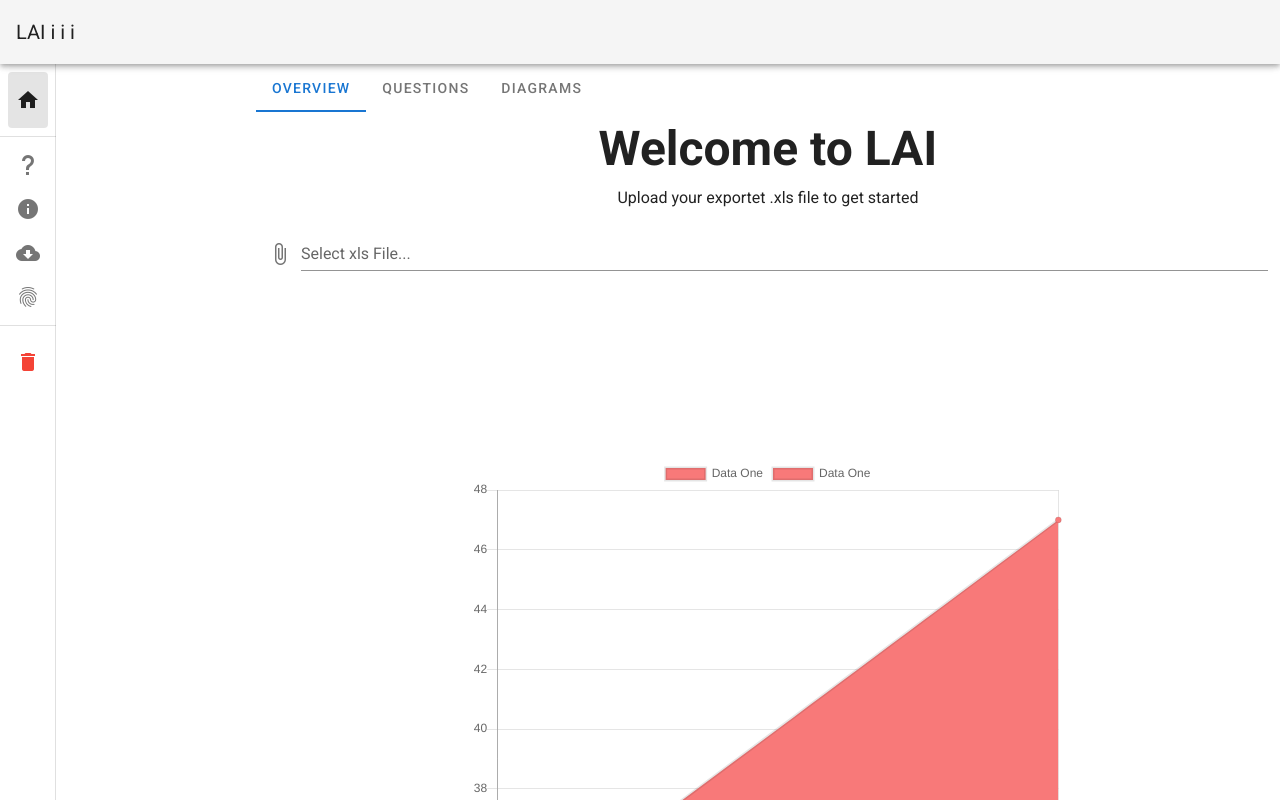
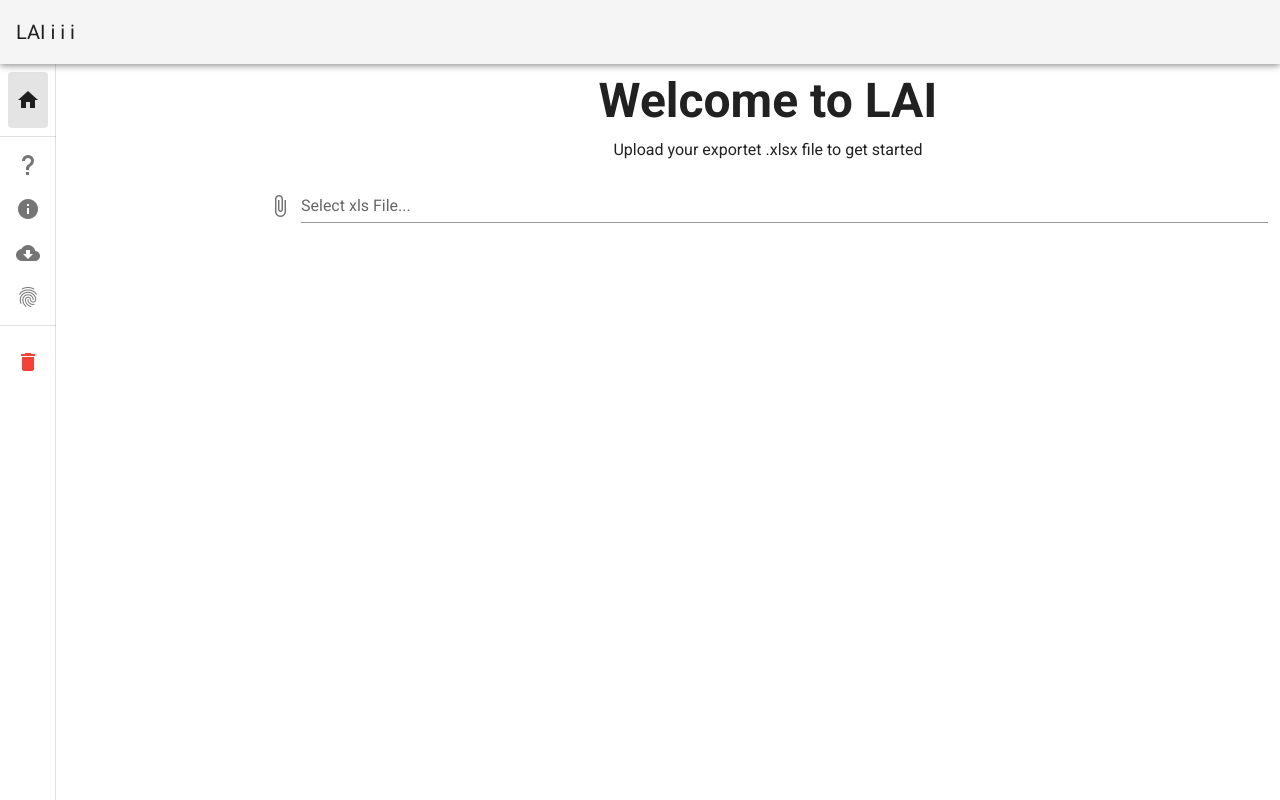
Before and after one commit to julianfbeck/LAI, a Vue app in the folder pwa/: page /#/ in a window 1280 px wide. Shown: the top 800 px of the page. Built offline with nearby package versions, Linux system fonts and the light colour scheme.

Commit message:
added tabs

```diff
--- /dev/null
+++ b/pwa/src/components/Charts.vue
@@ -0,0 +1,17 @@
+<template>
+    <v-layout text-center wrap>
+    <bar-diagram></bar-diagram>
+    </v-layout>
+</template>
+
+<script>
+// @ is an alias to /src
+import BarDiagram from "@/components/BarDiagram";
+
+export default {
+  name: "charts",
+  components: {
+    BarDiagram
+  }
+};
+</script>
--- a/pwa/src/components/StartPage.vue
+++ b/pwa/src/components/Overview.vue
@@ -2,16 +2,6 @@
   <v-container>
     <v-layout text-center wrap>
       <v-flex mb-4>
-        <div v-if="json.length == 0">
-          <h1 class="display-2 font-weight-bold mb-3">Welcome to LAI</h1>
-          <p class="subheading font-weight-regular">Upload your exportet .xls file to get started</p>
-          <v-file-input
-            v-model="file"
-            label="Select xls File..."
-            accept=".xlsx"
-            @change="onFileChange"
-          ></v-file-input>
-        </div>
         <div v-if="overview != null">
           <p class="display-3">Overview</p>
           <v-card class="mb-1 mx-auto">
@@ -41,51 +31,22 @@
         </div>
       </v-flex>
     </v-layout>
-    <bar-diagram></bar-diagram>
   </v-container>
 </template>
 
 <script>
-import BarDiagram from "./BarDiagram";
-import XLSX from "xlsx";
-import parse from "./parseJson";
 export default {
-  name: "StartPage",
-  components: {
-    BarDiagram
+  name: "Overview",
+  components: {},
+  props: ["overview"],
+  mounted(){
   },
   data() {
-    return {
-      file: null,
-      json: [],
-      overview: null
-    };
-  },
-  methods: {
-    onFileChange() {
-      let reader = new FileReader();
-      reader.onload = () => {
-        let data = reader.result;
-        let workbook = XLSX.read(data, {
-          type: "binary"
-        });
-        console.log(workbook);
-        workbook.SheetNames.forEach(sheetName => {
-          let XL_row_object = XLSX.utils.sheet_to_row_object_array(
-            workbook.Sheets[sheetName]
-          );
-
-          this.json.push({ sheetName: sheetName, data: XL_row_object });
-        });
-        this.overview = parse.getOverview(this.json);
-      };
-      reader.readAsBinaryString(this.file);
-    }
+    return {};
   }
 };
 </script>
 
 <!-- Add "scoped" attribute to limit CSS to this component only -->
 <style scoped>
-
 </style>
--- /dev/null
+++ b/pwa/src/components/Questions.vue
@@ -0,0 +1,15 @@
+<template>
+    <v-layout text-center wrap>
+      soon
+    </v-layout>
+</template>
+
+<script>
+
+export default {
+  name: "Questions",
+  components: {
+
+  }
+};
+</script>
--- a/pwa/src/views/Home.vue
+++ b/pwa/src/views/Home.vue
@@ -1,29 +1,81 @@
 <template>
-  <v-tabs >
+  <div>
+    <v-layout text-center wrap>
+      <v-container v-if="json.length == 0">
+        <h1 class="display-2 font-weight-bold mb-3">Welcome to LAI</h1>
+        <p class="subheading font-weight-regular">Upload your exportet .xlsx file to get started</p>
+        <v-file-input
+          v-model="file"
+          label="Select xls File..."
+          accept=".xlsx"
+          @change="onFileChange"
+        ></v-file-input>
+      </v-container>
+    </v-layout>
+    <v-tabs v-if="json.length != 0" background-color="red lighten-2 accent-4" center-active dark>
       <v-tab ripple>Overview</v-tab>
       <v-tab ripple>Questions</v-tab>
       <v-tab ripple>Diagrams</v-tab>
       <v-tab-item>
         <v-card flat>
-        <StartPage />
+          <Overview v-bind:overview="overview" />
         </v-card>
       </v-tab-item>
       <v-tab-item>
         <v-card flat>
-        <v-card-text>Contents for Item 2 go here</v-card-text>
+          <Questions />
+        </v-card>
+      </v-tab-item>
+      <v-tab-item>
+        <v-card flat>
+          <Charts />
         </v-card>
       </v-tab-item>
     </v-tabs>
+  </div>
 </template>
 
 <script>
 // @ is an alias to /src
-import StartPage from "@/components/StartPage.vue";
+import Overview from "@/components/Overview.vue";
+import Charts from "@/components/Charts.vue";
+import Questions from "@/components/Questions.vue";
 
+import XLSX from "xlsx";
+import parse from "@/components/parseJson";
 export default {
   name: "home",
   components: {
-    StartPage
+    Overview,
+    Questions,
+    Charts
+  },
+  data() {
+    return {
+      file: null,
+      json: [],
+      overview: null
+    };
+  },
+  methods: {
+    onFileChange() {
+      let reader = new FileReader();
+      reader.onload = () => {
+        let data = reader.result;
+        let workbook = XLSX.read(data, {
+          type: "binary"
+        });
+        workbook.SheetNames.forEach(sheetName => {
+          let XL_row_object = XLSX.utils.sheet_to_row_object_array(
+            workbook.Sheets[sheetName]
+          );
+
+          this.json.push({ sheetName: sheetName, data: XL_row_object });
+        });
+        this.overview = parse.getOverview(this.json);
+      };
+      reader.readAsBinaryString(this.file);
+    }
   }
 };
 </script>
```
Lines whose indentation alone changed are shown as unchanged.
